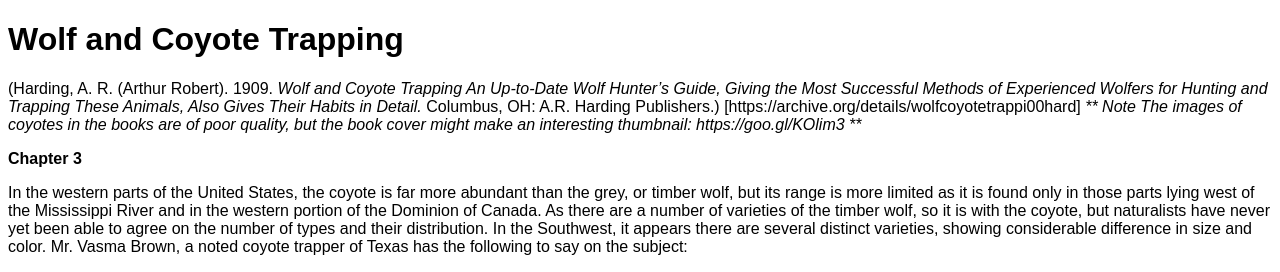
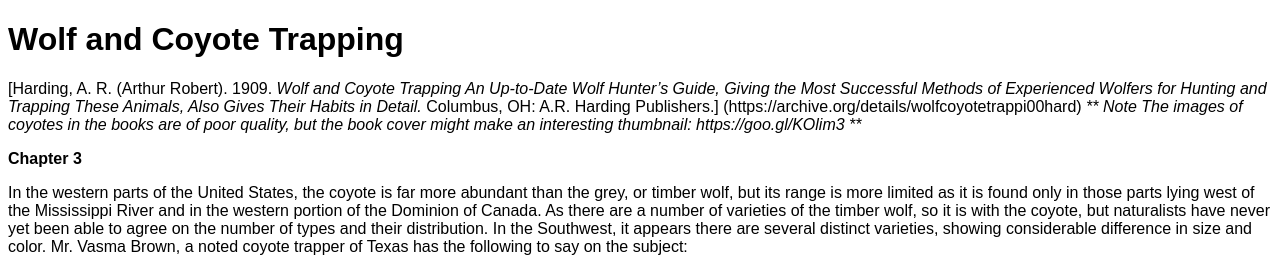
Before and after one commit to hofstra/coyote, a Jekyll site: the page built from _build/sources/_posts/2015-08-04-harding-wolf-coyote-trapping.md, in a window 1280 px wide. Shown: the top 272 px of the page. Built offline with Jekyll 4.4.1, drawn with Linux system fonts in a browser that asks for light colours.

```diff
--- a/_build/sources/_posts/2015-08-04-harding-wolf-coyote-trapping.md
+++ b/_build/sources/_posts/2015-08-04-harding-wolf-coyote-trapping.md
@@ -12,7 +12,7 @@ tags:
 - Poison
 ---
 
-(Harding, A. R. (Arthur Robert). 1909. *Wolf and Coyote Trapping An Up-to-Date Wolf Hunter’s Guide, Giving the Most Successful Methods of Experienced Wolfers for Hunting and Trapping These Animals, Also Gives Their Habits in Detail.* Columbus, OH: A.R. Harding Publishers.) [https://archive.org/details/wolfcoyotetrappi00hard]
+[Harding, A. R. (Arthur Robert). 1909. *Wolf and Coyote Trapping An Up-to-Date Wolf Hunter’s Guide, Giving the Most Successful Methods of Experienced Wolfers for Hunting and Trapping These Animals, Also Gives Their Habits in Detail.* Columbus, OH: A.R. Harding Publishers.] (https://archive.org/details/wolfcoyotetrappi00hard)
 ***
 Note
 The images of coyotes in the books are of poor quality, but the book cover might make an interesting thumbnail:  https://goo.gl/KOlim3
```
